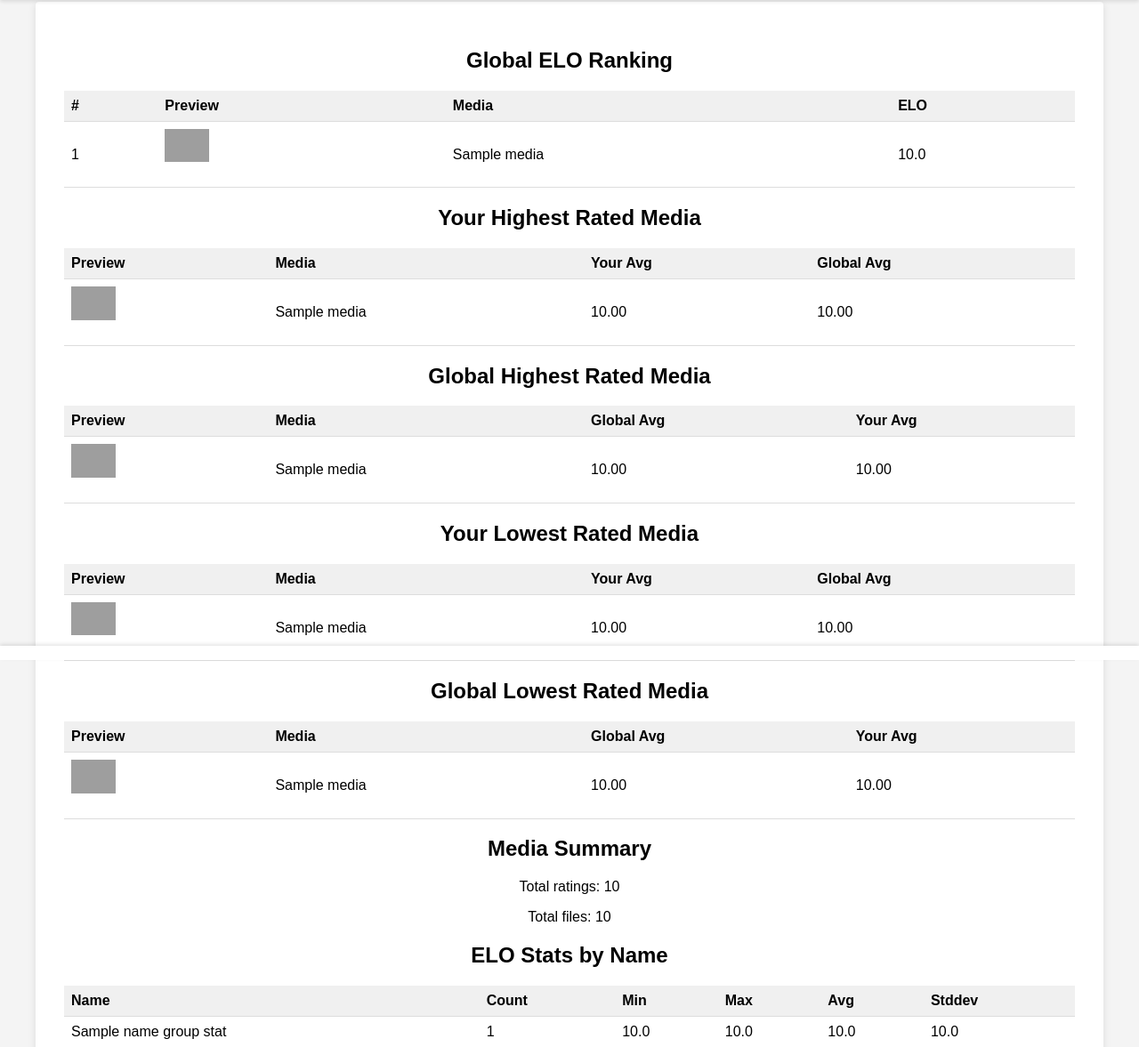
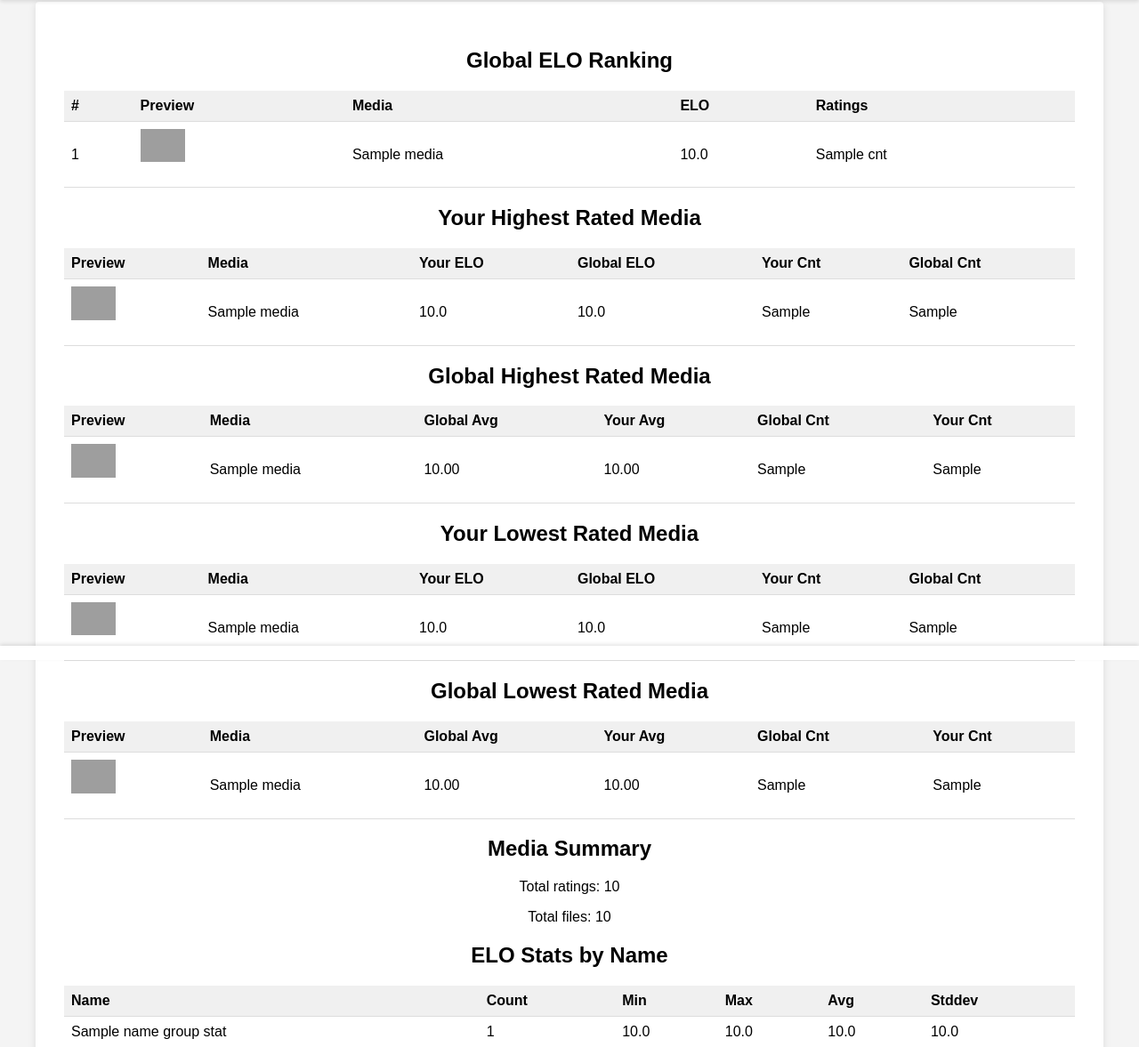
Before and after one commit to mullinmax/ranker, a FastAPI app: template app/templates/stats.html in a window 1280 px wide. Shown: the part 58-1235 px from the top of the page at 89% size. Run offline with FastAPI, Linux system fonts and the light colour scheme; the template is opened without the code that fills it: most values are stand-ins (such as "Sample title", 1, 10 or a date in 2020); parts of the project's set-up code (start-up, migrations or seed data) failed here and were passed over; grey boxes are pictures that could not be loaded.

Commit message:
Add per-user ELO ratings and show counts in stats

```diff
--- a/app/main.py
+++ b/app/main.py
@@ -53,6 +53,17 @@ def init_db():
             third_id INTEGER,
             fourth_id INTEGER,
             rated_at INTEGER
+        )
+        """
+    )
+    cur.execute(
+        """
+        CREATE TABLE IF NOT EXISTS user_media (
+            username TEXT,
+            media_id INTEGER,
+            elo REAL DEFAULT 1000,
+            rating_count INTEGER DEFAULT 0,
+            PRIMARY KEY (username, media_id)
         )
         """
     )
@@ -200,54 +211,36 @@ def delete_user(username: str) -> None:
 
 def get_user_media_stats(
     username: str, limit: int = 5
-) -> tuple[list[tuple[str, float, float | None]], list[tuple[str, float, float | None]]]:
-    """Return a user's highest and lowest rated media with global averages."""
+) -> tuple[list[tuple[str, float, float, int, int]], list[tuple[str, float, float, int, int]]]:
+    """Return a user's highest and lowest ELO rated media with global ELO."""
     conn = sqlite3.connect(DATABASE)
     cur = conn.cursor()
-    query_user = """
-        SELECT m.filename, AVG(score) FROM (
-            SELECT first_id AS media_id, 1 AS score FROM rankings WHERE username=?
-            UNION ALL SELECT second_id, 2 FROM rankings WHERE username=?
-            UNION ALL SELECT third_id, 3 FROM rankings WHERE username=?
-            UNION ALL SELECT fourth_id, 4 FROM rankings WHERE username=?
-        ) r JOIN media m ON m.id = r.media_id
-        GROUP BY m.filename
-    """
-    cur.execute(query_user, (username, username, username, username))
-    user_rows = cur.fetchall()
-    if not user_rows:
-        conn.close()
+    cur.execute(
+        """
+        SELECT m.filename, um.elo, m.elo, um.rating_count, m.rating_count
+        FROM user_media um JOIN media m ON um.media_id=m.id
+        WHERE um.username=?
+        """,
+        (username,),
+    )
+    rows = cur.fetchall()
+    conn.close()
+    if not rows:
         return [], []
-    query_global = """
-        SELECT m.filename, AVG(score) FROM (
-            SELECT first_id AS media_id, 1 AS score FROM rankings
-            UNION ALL SELECT second_id, 2 FROM rankings
-            UNION ALL SELECT third_id, 3 FROM rankings
-            UNION ALL SELECT fourth_id, 4 FROM rankings
-        ) r JOIN media m ON m.id = r.media_id
-        GROUP BY m.filename
-    """
-    cur.execute(query_global)
-    global_rows = dict(cur.fetchall())
-    conn.close()
-    user_rows.sort(key=lambda r: r[1])
-    highest = user_rows[:limit]
-    lowest = user_rows[-limit:][::-1]
-    highest = [
-        (m, u_avg, global_rows.get(m)) for m, u_avg in highest
-    ]
-    lowest = [(m, u_avg, global_rows.get(m)) for m, u_avg in lowest]
+    rows.sort(key=lambda r: r[1], reverse=True)
+    highest = rows[:limit]
+    lowest = rows[-limit:][::-1]
     return highest, lowest
 
 
 def get_global_media_stats_with_user(
     username: str, limit: int = 5
-) -> tuple[list[tuple[str, float, float | None]], list[tuple[str, float, float | None]]]:
+) -> tuple[list[tuple[str, float, float | None, int, int]], list[tuple[str, float, float | None, int, int]]]:
     """Return global stats with the requesting user's average for each item."""
     conn = sqlite3.connect(DATABASE)
     cur = conn.cursor()
     query_global = """
-        SELECT m.filename, AVG(score) FROM (
+        SELECT m.filename, AVG(score), COUNT(*) FROM (
             SELECT first_id AS media_id, 1 AS score FROM rankings
             UNION ALL SELECT second_id, 2 FROM rankings
             UNION ALL SELECT third_id, 3 FROM rankings
@@ -261,7 +254,7 @@ def get_global_media_stats_with_user(
         conn.close()
         return [], []
     query_user = """
-        SELECT m.filename, AVG(score) FROM (
+        SELECT m.filename, AVG(score), COUNT(*) FROM (
             SELECT first_id AS media_id, 1 AS score FROM rankings WHERE username=?
             UNION ALL SELECT second_id, 2 FROM rankings WHERE username=?
             UNION ALL SELECT third_id, 3 FROM rankings WHERE username=?
@@ -270,22 +263,28 @@ def get_global_media_stats_with_user(
         GROUP BY m.filename
     """
     cur.execute(query_user, (username, username, username, username))
-    user_rows = dict(cur.fetchall())
+    user_rows = {row[0]: (row[1], row[2]) for row in cur.fetchall()}
     conn.close()
     global_rows.sort(key=lambda r: r[1])
     highest = global_rows[:limit]
     lowest = global_rows[-limit:][::-1]
-    highest = [(m, g_avg, user_rows.get(m)) for m, g_avg in highest]
-    lowest = [(m, g_avg, user_rows.get(m)) for m, g_avg in lowest]
+    highest = [
+        (m, g_avg, user_rows.get(m, (None, 0))[0], g_cnt, user_rows.get(m, (None, 0))[1])
+        for m, g_avg, g_cnt in highest
+    ]
+    lowest = [
+        (m, g_avg, user_rows.get(m, (None, 0))[0], g_cnt, user_rows.get(m, (None, 0))[1])
+        for m, g_avg, g_cnt in lowest
+    ]
     return highest, lowest
 
 
-def get_elo_rankings(limit: int = 20) -> list[tuple[str, float]]:
+def get_elo_rankings(limit: int = 20) -> list[tuple[str, float, int]]:
     """Return media items ordered by ELO rating descending."""
     conn = sqlite3.connect(DATABASE)
     cur = conn.cursor()
     cur.execute(
-        "SELECT filename, elo FROM media ORDER BY elo DESC LIMIT ?",
+        "SELECT filename, elo, rating_count FROM media ORDER BY elo DESC LIMIT ?",
         (limit,),
     )
     rows = cur.fetchall()
@@ -379,11 +378,24 @@ def rate(request: Request, order: str = Form(...)):
     # load current ratings and counts
     ratings: dict[int, float] = {}
     counts: dict[int, int] = {}
+    user_ratings: dict[int, float] = {}
+    user_counts: dict[int, int] = {}
     for media_id in ids:
         cur.execute("SELECT elo, rating_count FROM media WHERE id=?", (media_id,))
         elo, cnt = cur.fetchone()
         ratings[media_id] = elo
         counts[media_id] = cnt
+        cur.execute(
+            "INSERT OR IGNORE INTO user_media (username, media_id) VALUES (?, ?)",
+            (username, media_id),
+        )
+        cur.execute(
+            "SELECT elo, rating_count FROM user_media WHERE username=? AND media_id=?",
+            (username, media_id),
+        )
+        u_elo, u_cnt = cur.fetchone()
+        user_ratings[media_id] = u_elo
+        user_counts[media_id] = u_cnt
 
     K = 32
     for i in range(len(ids)):
@@ -392,19 +404,33 @@ def rate(request: Request, order: str = Form(...)):
             loser_id = ids[j]
             Ra = ratings[winner_id]
             Rb = ratings[loser_id]
+            uRa = user_ratings[winner_id]
+            uRb = user_ratings[loser_id]
             Ea = 1 / (1 + 10 ** ((Rb - Ra) / 400))
             Eb = 1 / (1 + 10 ** ((Ra - Rb) / 400))
             Ra = Ra + K * (1 - Ea)
             Rb = Rb + K * (0 - Eb)
+            EuA = 1 / (1 + 10 ** ((uRb - uRa) / 400))
+            EuB = 1 / (1 + 10 ** ((uRa - uRb) / 400))
+            uRa = uRa + K * (1 - EuA)
+            uRb = uRb + K * (0 - EuB)
             ratings[winner_id] = Ra
             ratings[loser_id] = Rb
+            user_ratings[winner_id] = uRa
+            user_ratings[loser_id] = uRb
             counts[winner_id] += 1
             counts[loser_id] += 1
+            user_counts[winner_id] += 1
+            user_counts[loser_id] += 1
 
     for media_id in ids:
         cur.execute(
             "UPDATE media SET elo=?, rating_count=? WHERE id=?",
             (ratings[media_id], counts[media_id], media_id),
+        )
+        cur.execute(
+            "UPDATE user_media SET elo=?, rating_count=? WHERE username=? AND media_id=?",
+            (user_ratings[media_id], user_counts[media_id], username, media_id),
         )
     conn.commit()
     conn.close()
--- a/app/templates/stats.html
+++ b/app/templates/stats.html
@@ -4,13 +4,14 @@
 <h2>Global ELO Ranking</h2>
 {% if elo_ranking %}
 <table class="stats-table">
-  <tr><th>#</th><th>Preview</th><th>Media</th><th>ELO</th></tr>
-  {% for media, elo in elo_ranking %}
+  <tr><th>#</th><th>Preview</th><th>Media</th><th>ELO</th><th>Ratings</th></tr>
+  {% for media, elo, cnt in elo_ranking %}
   <tr>
     <td>{{ loop.index }}</td>
     <td><img class="thumbnail" src="/media/{{ media }}" alt="{{ media }}" /></td>
     <td>{{ media }}</td>
     <td>{{ '%.1f' % elo }}</td>
+    <td>{{ cnt }}</td>
   </tr>
   {% endfor %}
 </table>
@@ -20,13 +21,15 @@
 <h2>Your Highest Rated Media</h2>
 {% if user_highest %}
 <table class="stats-table">
-  <tr><th>Preview</th><th>Media</th><th>Your Avg</th><th>Global Avg</th></tr>
-  {% for media, user_score, global_score in user_highest %}
+  <tr><th>Preview</th><th>Media</th><th>Your ELO</th><th>Global ELO</th><th>Your Cnt</th><th>Global Cnt</th></tr>
+  {% for media, user_score, global_score, user_cnt, global_cnt in user_highest %}
   <tr>
     <td><img class="thumbnail" src="/media/{{ media }}" alt="{{ media }}" /></td>
     <td>{{ media }}</td>
-    <td>{{ '%.2f' % user_score }}</td>
-    <td>{{ '%.2f' % global_score if global_score is not none else 'N/A' }}</td>
+    <td>{{ '%.1f' % user_score }}</td>
+    <td>{{ '%.1f' % global_score }}</td>
+    <td>{{ user_cnt }}</td>
+    <td>{{ global_cnt }}</td>
   </tr>
   {% endfor %}
 </table>
@@ -37,13 +40,15 @@
 <h2>Global Highest Rated Media</h2>
 {% if global_highest %}
 <table class="stats-table">
-  <tr><th>Preview</th><th>Media</th><th>Global Avg</th><th>Your Avg</th></tr>
-  {% for media, global_score, user_score in global_highest %}
+  <tr><th>Preview</th><th>Media</th><th>Global Avg</th><th>Your Avg</th><th>Global Cnt</th><th>Your Cnt</th></tr>
+  {% for media, global_score, user_score, global_cnt, user_cnt in global_highest %}
   <tr>
     <td><img class="thumbnail" src="/media/{{ media }}" alt="{{ media }}" /></td>
     <td>{{ media }}</td>
     <td>{{ '%.2f' % global_score }}</td>
     <td>{{ '%.2f' % user_score if user_score is not none else 'N/A' }}</td>
+    <td>{{ global_cnt }}</td>
+    <td>{{ user_cnt }}</td>
   </tr>
   {% endfor %}
 </table>
@@ -54,13 +59,15 @@
 <h2>Your Lowest Rated Media</h2>
 {% if user_lowest %}
 <table class="stats-table">
-  <tr><th>Preview</th><th>Media</th><th>Your Avg</th><th>Global Avg</th></tr>
-  {% for media, user_score, global_score in user_lowest %}
+  <tr><th>Preview</th><th>Media</th><th>Your ELO</th><th>Global ELO</th><th>Your Cnt</th><th>Global Cnt</th></tr>
+  {% for media, user_score, global_score, user_cnt, global_cnt in user_lowest %}
   <tr>
     <td><img class="thumbnail" src="/media/{{ media }}" alt="{{ media }}" /></td>
     <td>{{ media }}</td>
-    <td>{{ '%.2f' % user_score }}</td>
-    <td>{{ '%.2f' % global_score if global_score is not none else 'N/A' }}</td>
+    <td>{{ '%.1f' % user_score }}</td>
+    <td>{{ '%.1f' % global_score }}</td>
+    <td>{{ user_cnt }}</td>
+    <td>{{ global_cnt }}</td>
   </tr>
   {% endfor %}
 </table>
@@ -71,13 +78,15 @@
 <h2>Global Lowest Rated Media</h2>
 {% if global_lowest %}
 <table class="stats-table">
-  <tr><th>Preview</th><th>Media</th><th>Global Avg</th><th>Your Avg</th></tr>
-  {% for media, global_score, user_score in global_lowest %}
+  <tr><th>Preview</th><th>Media</th><th>Global Avg</th><th>Your Avg</th><th>Global Cnt</th><th>Your Cnt</th></tr>
+  {% for media, global_score, user_score, global_cnt, user_cnt in global_lowest %}
   <tr>
     <td><img class="thumbnail" src="/media/{{ media }}" alt="{{ media }}" /></td>
     <td>{{ media }}</td>
     <td>{{ '%.2f' % global_score }}</td>
     <td>{{ '%.2f' % user_score if user_score is not none else 'N/A' }}</td>
+    <td>{{ global_cnt }}</td>
+    <td>{{ user_cnt }}</td>
   </tr>
   {% endfor %}
 </table>
```
Also changed, not shown: README.md.
